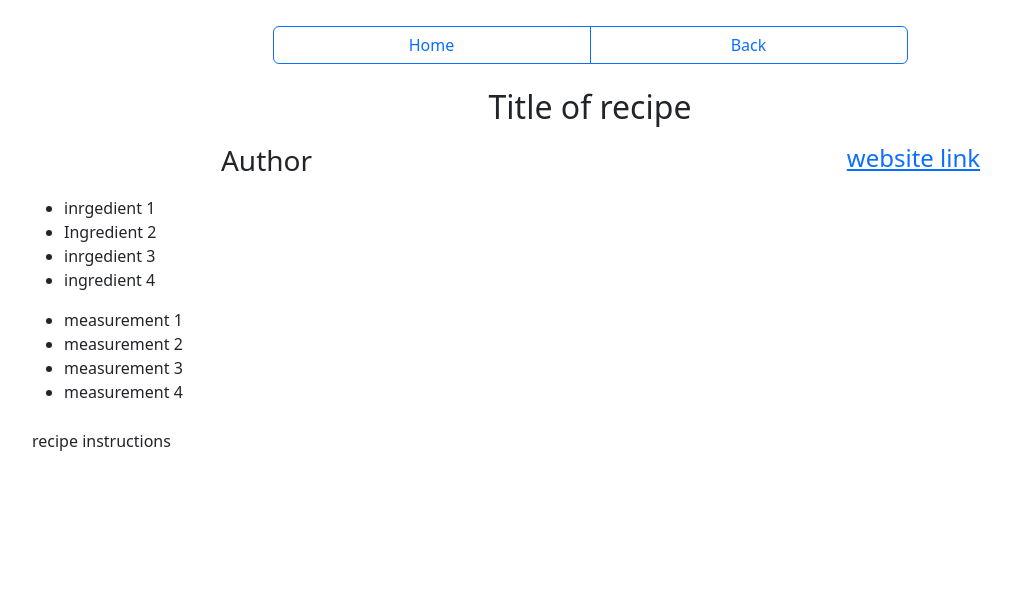
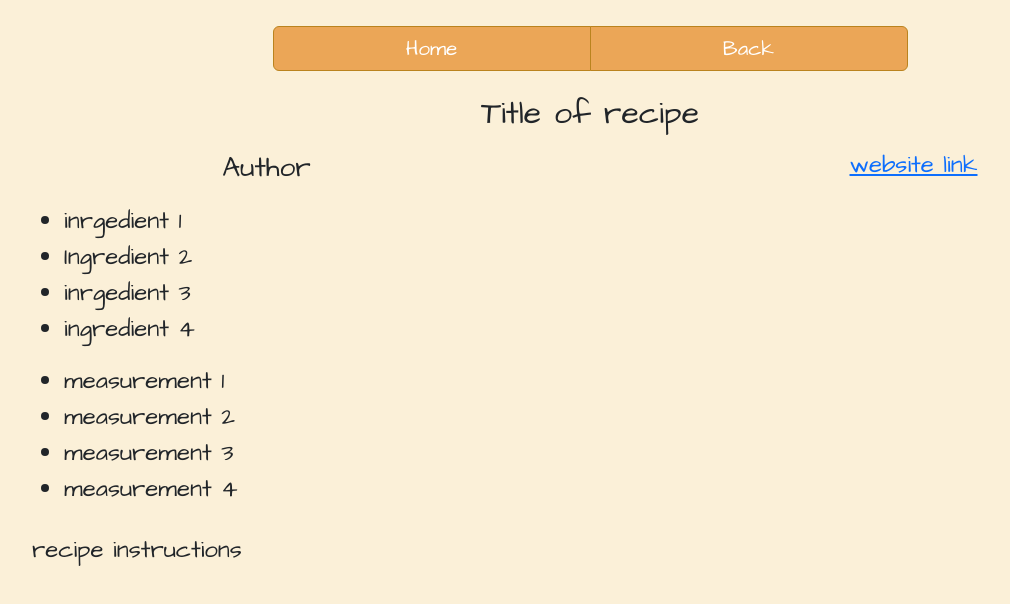
Before and after one commit to lauraa0055/cisc4900, a plain HTML site: page recipePage.html in a window 1280 px wide. Shown: the whole page, without its empty margins (55-1065 px from the left). Drawn offline with nearby package versions, Linux system fonts and the light colour scheme.

Commit message:
Updated UI design of recipePage.html

```diff
--- a/css/recipePage.css
+++ b/css/recipePage.css
@@ -26,6 +26,21 @@ var(--val_name)
 	margin-bottom: var(--buttons_bottom_margin);
 }
 
+.btn{
+
+	font-size: 1.3rem;
+	background-color: rgb(235, 166, 87);
+	border-color:rgb(186, 131, 30);
+	color:rgb(255, 255, 255);
+
+}
+
+.btn:hover{
+
+	background-color:rgb(186, 131, 30);
+	border-color:rgb(186, 131, 30);
+
+}
 
 button{
 	width: 50%;
@@ -33,11 +48,19 @@ button{
 
 body{
 	margin-left: var(--body_left_margin);
+	font-family: 'Architects Daughter';
+
 }
 
 
 #recipe-instructions{
 	margin-top: var(--instructions_top_margin);
+	font-size: 1.5rem;
+}
+
+#ingredients-and-measurements {
+
+	font-size: 1.5rem;
 }
 
 .column{
--- a/recipePage.html
+++ b/recipePage.html
@@ -7,8 +7,10 @@
 <title>RecipeJar: Recipe</title>
     <link href="https://cdn.jsdelivr.net/npm/bootstrap@5.3.3/dist/css/bootstrap.min.css" rel="stylesheet" integrity="sha384-QWTKZyjpPEjISv5WaRU9OFeRpok6YctnYmDr5pNlyT2bRjXh0JMhjY6hW+ALEwIH" crossorigin="anonymous">
 <link rel="stylesheet" type="text/css" href="css/recipePage.css">
+<link href='https://fonts.googleapis.com/css?family=Architects Daughter' rel='stylesheet'>
+
 </head>
-<body>
+<body style="background-color:rgb(251, 240, 216);">
 
 
 
```
